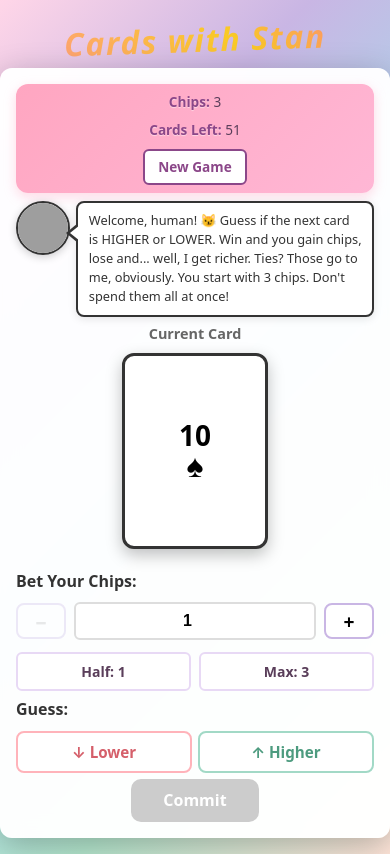
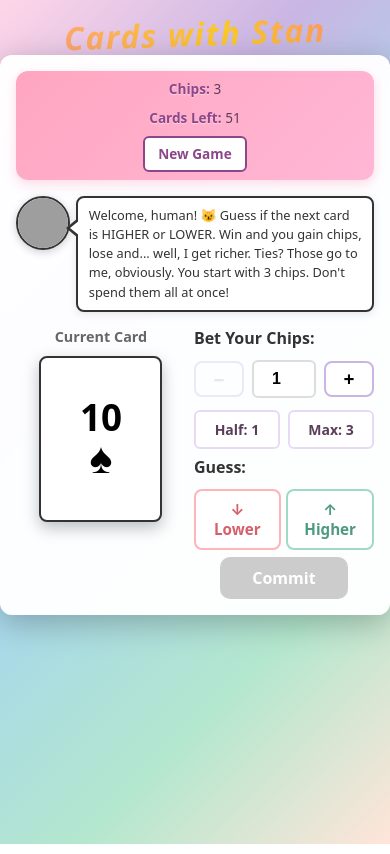
Before and after one commit to drewwal/play-stan-webapp, a React (Vite) app: page / in a window 390 px wide. Built offline with nearby package versions, Linux system fonts and the light colour scheme; grey boxes are pictures that could not be loaded.

Commit message:
V1.0 updates

```diff
--- a/src/App.css
+++ b/src/App.css
@@ -78,19 +78,6 @@
   backdrop-filter: blur(10px);
   width: 100%;
   max-width: 900px;
-}
-
-/* Mobile: even more compact */
-@media (max-width: 767px) {
-  .game-container {
-    padding: 0.5rem;
-    border-radius: 12px;
-  }
-}
-
-/* Desktop: Two-column layout */
-@media (min-width: 768px) {
-  .game-container {
   display: grid;
   grid-template-columns: 1fr 1fr;
   gap: 1.25rem;
@@ -100,6 +87,17 @@
     "cards controls";
 }
 
+/* Mobile: even more compact with 2-column layout */
+@media (max-width: 767px) {
+  .game-container {
+    padding: 0.5rem;
+    border-radius: 12px;
+    gap: 0.5rem;
+    grid-template-columns: 1fr 1fr;
+  }
+}
+
+/* Grid areas for both mobile and desktop */
 .status-bar {
   grid-area: status;
 }
@@ -117,6 +115,12 @@
 .controls {
   grid-area: controls;
   justify-content: flex-start;
+}
+
+/* Desktop: larger gaps */
+@media (min-width: 768px) {
+  .game-container {
+    gap: 1.25rem;
   }
 }
 
@@ -281,6 +285,13 @@
   margin-bottom: 1.25rem;
 }
 
+@media (max-width: 767px) {
+  .cards {
+    gap: 0.35rem;
+    margin-bottom: 0;
+  }
+}
+
 .card-display {
   text-align: center;
 }
@@ -306,6 +317,15 @@
   font-weight: bold;
 }
 
+@media (max-width: 767px) {
+  .card {
+    width: 119px;
+    height: 162px;
+    border-width: 2px;
+    border-radius: 8px;
+  }
+}
+
 .card.red {
   color: #d32f2f;
 }
@@ -326,11 +346,11 @@
 
 @media (max-width: 767px) {
   .card-rank {
-    font-size: 1.75rem;
+    font-size: 2.3rem;
   }
 
   .card-suit {
-    font-size: 2rem;
+    font-size: 2.7rem;
   }
 }
 
--- a/src/index.css
+++ b/src/index.css
@@ -37,7 +37,6 @@ body {
   width: 100%;
   min-height: 100vh;
 }
-}
 
 h1 {
   font-size: 3.2em;
```
Lines whose indentation alone changed are shown as unchanged.
